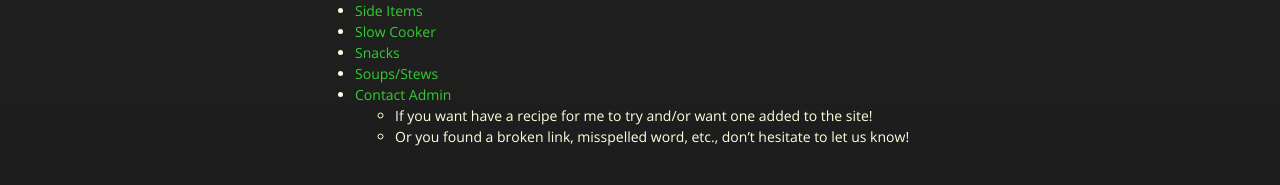
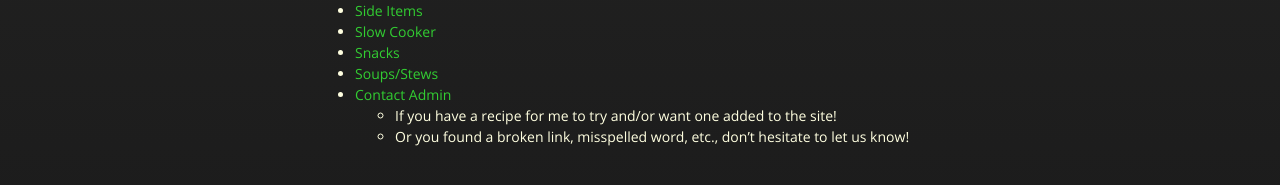
Before and after one commit to cmwillett/TheDigitalCookbook, a Jekyll site: the page built from index.md, in a window 1280 px wide. Shown: the part 688-873 px from the top of the page. Built offline with Jekyll 4.4.1, drawn with Linux system fonts in a browser that asks for light colours; nearby versions of some CDN libraries.

Commit message:
Update index.md

```diff
--- a/index.md
+++ b/index.md
@@ -22,5 +22,5 @@ Here I will store all recipes I come across - well, not all, but the ones that a
 * [Snacks]({{site.github.url}}/Snacks/index.html)
 * [Soups/Stews]({{site.github.url}}/SoupsAndStews/index.html)
 * [Contact Admin]({{site.github.url}}/ContactMe/index.html)
-  * If you want have a recipe for me to try and/or want one added to the site!
+  * If you have a recipe for me to try and/or want one added to the site!
   * Or you found a broken link, misspelled word, etc., don't hesitate to let us know!
```
